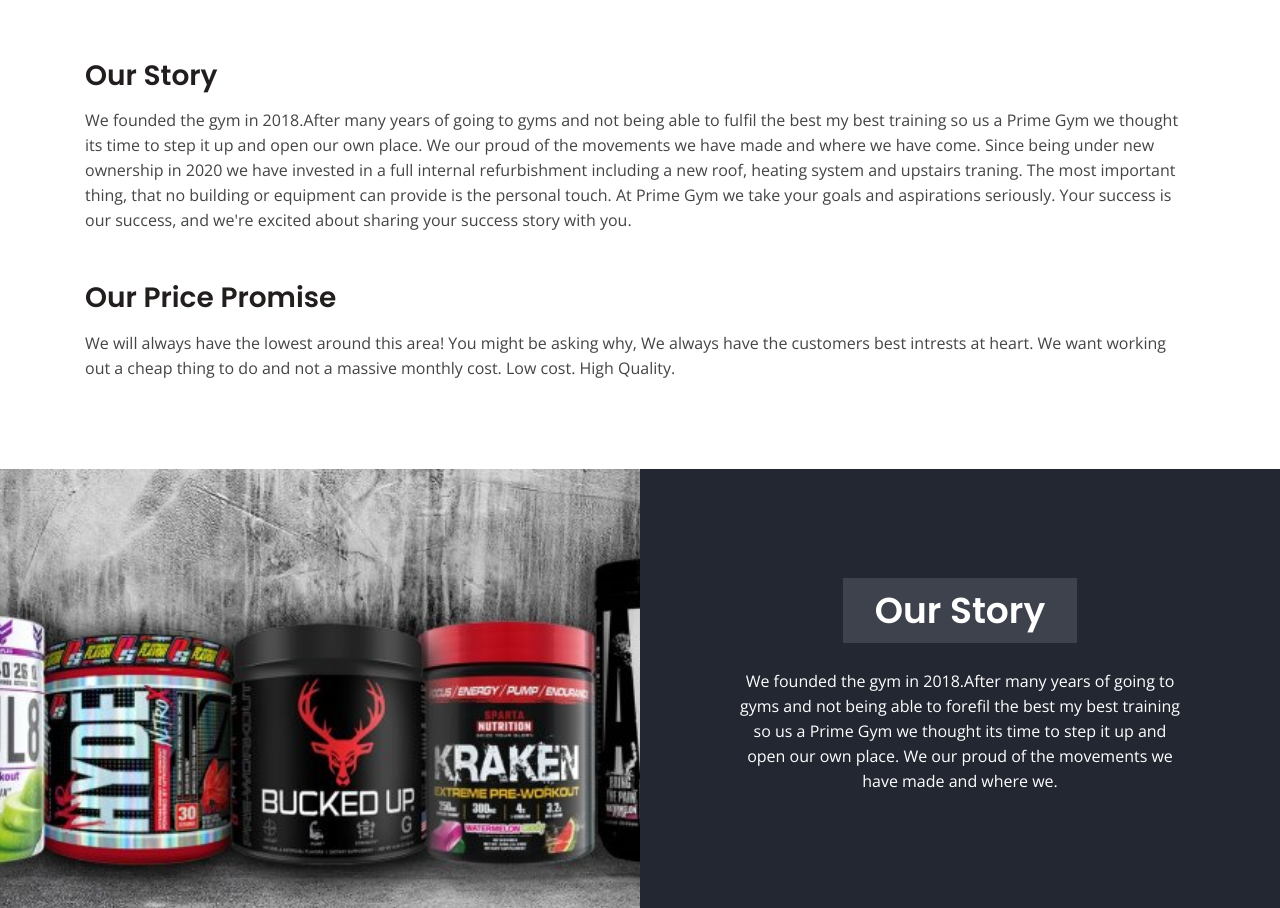
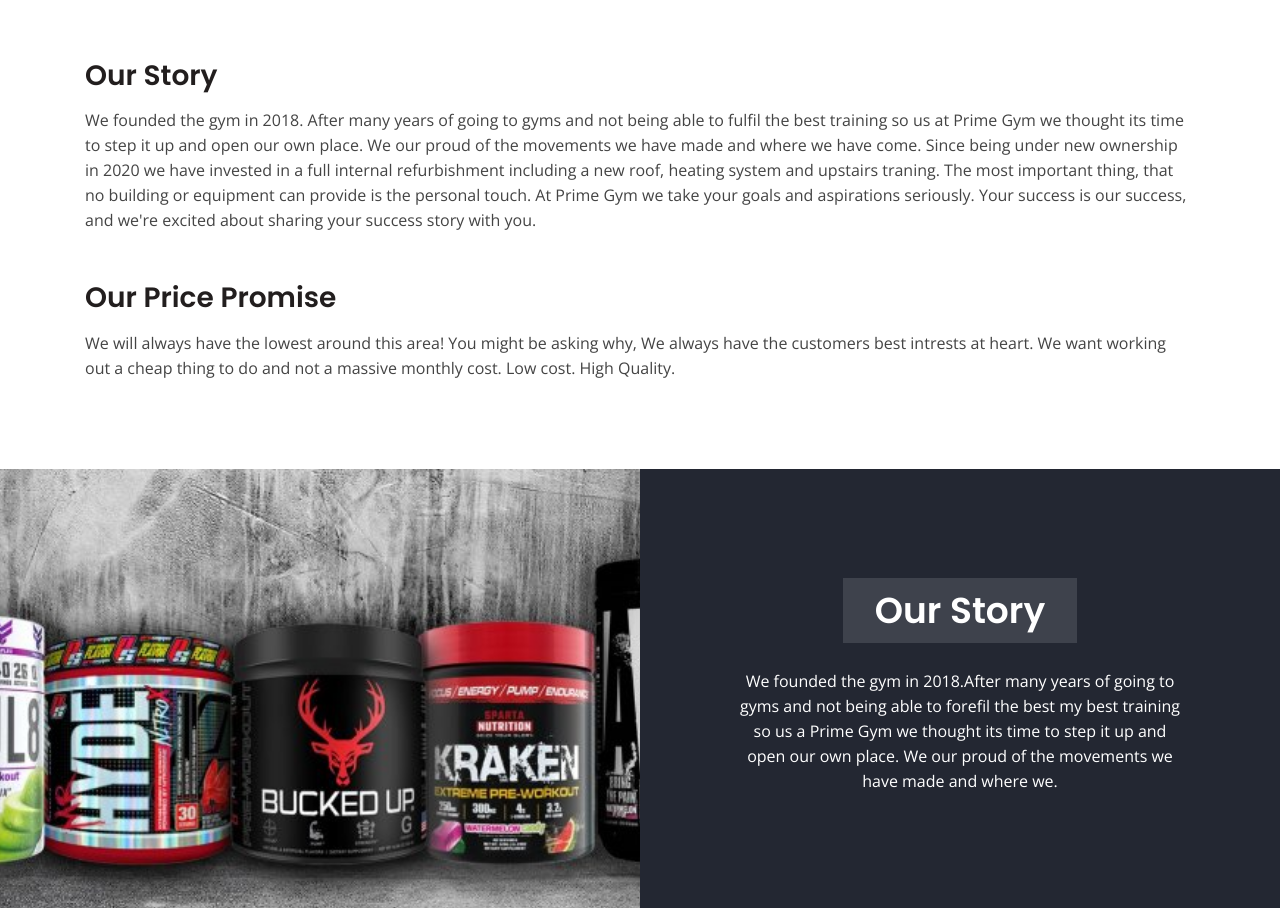
Before and after one commit to Jamie-Page/prime-gym, a plain HTML site: page index.html in a window 1280 px wide. Shown: the part 841-1749 px from the top of the page. Drawn offline with nearby package versions, Linux system fonts and the light colour scheme.

Commit message:
spelling again..

```diff
--- a/index.html
+++ b/index.html
@@ -90,7 +90,7 @@
 
                     <h3>Our Story</h3>
                     <p class="mt-3">
-                        We founded the gym in 2018.After many years of going to gyms and not being able to fulfil the best my best training so us a Prime Gym we thought its time to step it up and open our own place. We our proud of the movements we have made and where we have come. Since being under new ownership in 2020 we have invested in a full internal refurbishment including a new roof, heating system and upstairs traning. The most important thing, that no building or equipment can provide is the personal touch. At Prime Gym we take your goals and aspirations seriously. Your success is our success, and we're excited about sharing your success story with you.
+                        We founded the gym in 2018. After many years of going to gyms and not being able to fulfil the best training so us at Prime Gym we thought its time to step it up and open our own place. We our proud of the movements we have made and where we have come. Since being under new ownership in 2020 we have invested in a full internal refurbishment including a new roof, heating system and upstairs traning. The most important thing, that no building or equipment can provide is the personal touch. At Prime Gym we take your goals and aspirations seriously. Your success is our success, and we're excited about sharing your success story with you.
                     </p>
 
                     <h3 class="mt-5">
```
Also changed, not shown: gym.html (+3 -1 lines).
